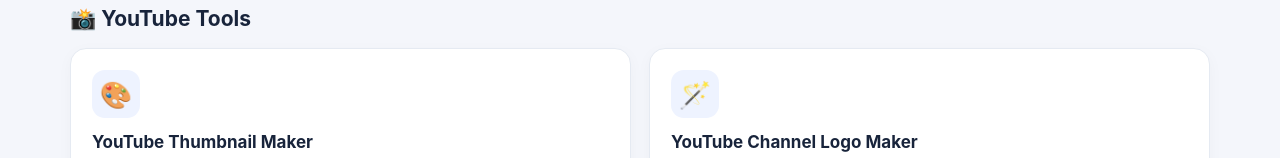
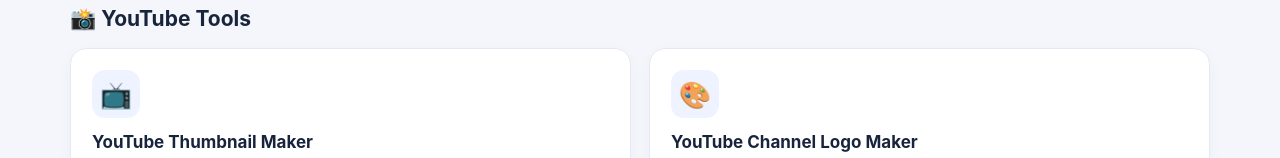
Before and after one commit to jwdtools/jwd-tools, a plain HTML site: page index.html in a window 1280 px wide. Shown: the part 794-952 px from the top of the page. Drawn offline with Linux system fonts and the light colour scheme.

```diff
--- a/index.html
+++ b/index.html
@@ -64,8 +64,8 @@ button:disabled{opacity:.45;cursor:not-allowed}
 </div></section>
 
 <section class="category"><h2 class="category-heading">📸 YouTube Tools</h2><div class="grid">
-<article class="card" data-name="youtube thumbnail maker creator design"><div class="emoji">🎨</div><h3>YouTube Thumbnail Maker</h3><p>Create your own eye-catching YouTube thumbnail with a photo and custom text.</p><button onclick="openTool('thumbnail')">Create Thumbnail</button></article>
-<article class="card" data-name="youtube channel logo maker logo creator design"><div class="emoji">🪄</div><h3>YouTube Channel Logo Maker</h3><p>Create a simple channel logo with your name, style and colours, then download it.</p><button onclick="openTool('logo')">Create Logo</button></article>
+<article class="card" data-name="youtube thumbnail maker creator design"><div class="emoji">📺</div><h3>YouTube Thumbnail Maker</h3><p>Create your own eye-catching YouTube thumbnail with a photo and custom text.</p><button onclick="openTool('thumbnail')">Create Thumbnail</button></article>
+<article class="card" data-name="youtube channel logo maker logo creator design"><div class="emoji">🎨</div><h3>YouTube Channel Logo Maker</h3><p>Create a simple channel logo with your name, style and colours, then download it.</p><button onclick="openTool('logo')">Create Logo</button></article>
 </div></section>
 
 <section class="category"><h2 class="category-heading">📄 PDF Tools</h2><div class="grid">
```
